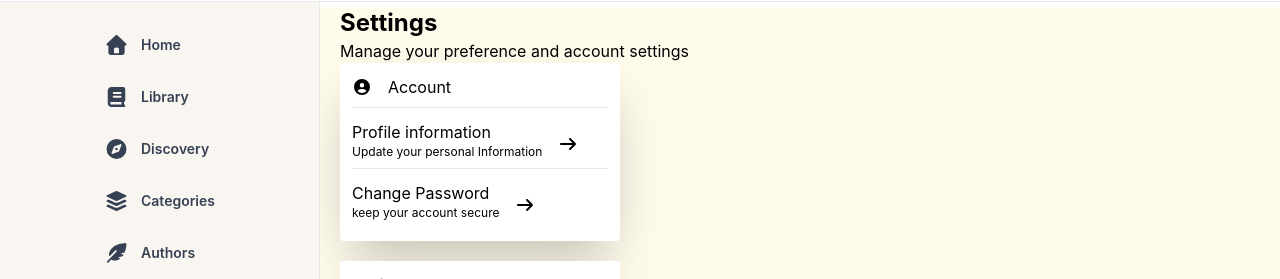
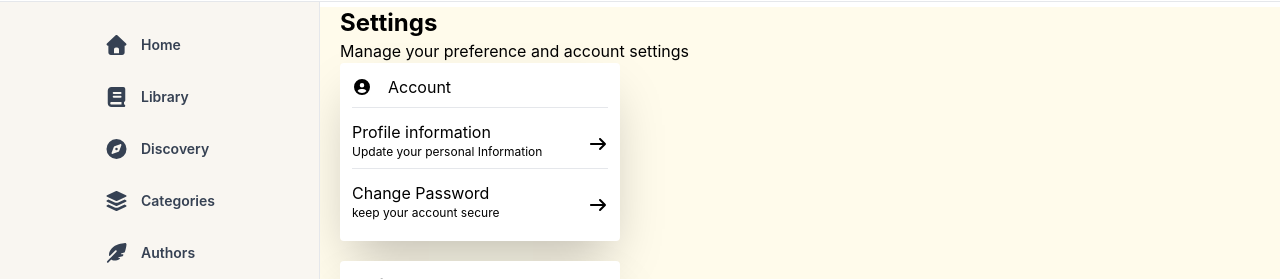
Before and after one commit to DanielApple05/Book-verse, a React (Vite) app in the folder book-verse-frontend/: page /settings in a window 1280 px wide. Shown: the part 73-352 px from the top of the page. Built offline with nearby package versions, Linux system fonts and the light colour scheme; no server answers; the HTML template or start-up script is replaced by a standard one.

Commit message:
feat: improve layout of Settings page for better alignment and spacing

```diff
--- a/book-verse-frontend/src/assets/pages/settings.jsx
+++ b/book-verse-frontend/src/assets/pages/settings.jsx
@@ -19,14 +19,14 @@ const Settings = () => {
               <FontAwesomeIcon icon={faCircleUser} />
               <p>Account</p>
             </div>
-            <div className='flex items-center gap-4 border-b border-b-gray-200'>
+            <div className='flex items-center justify-between gap-4 border-b border-b-gray-200'>
               <div className='mb-2' >
                 <p> Profile information</p>
                 <p className=' text-xs'>Update your personal Information</p>
               </div>
               <FontAwesomeIcon icon={faArrowRight} />
             </div>
-            <div className='flex items-center gap-4 '>
+            <div className='flex items-center gap-4 justify-between'>
               {/* <FontAwesomeIcon icon={ fa } /> */}
               <div className='mb-2'>
                 <p> Change Password</p>
```
